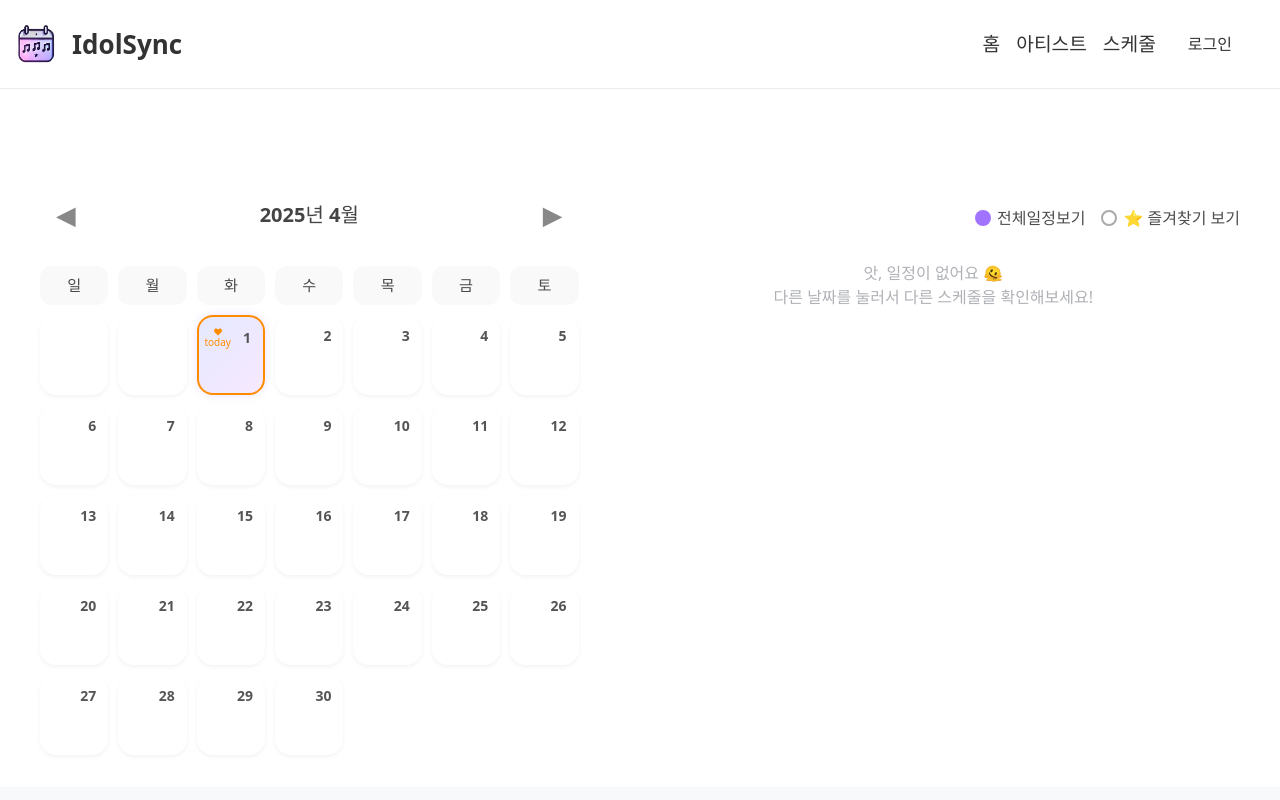
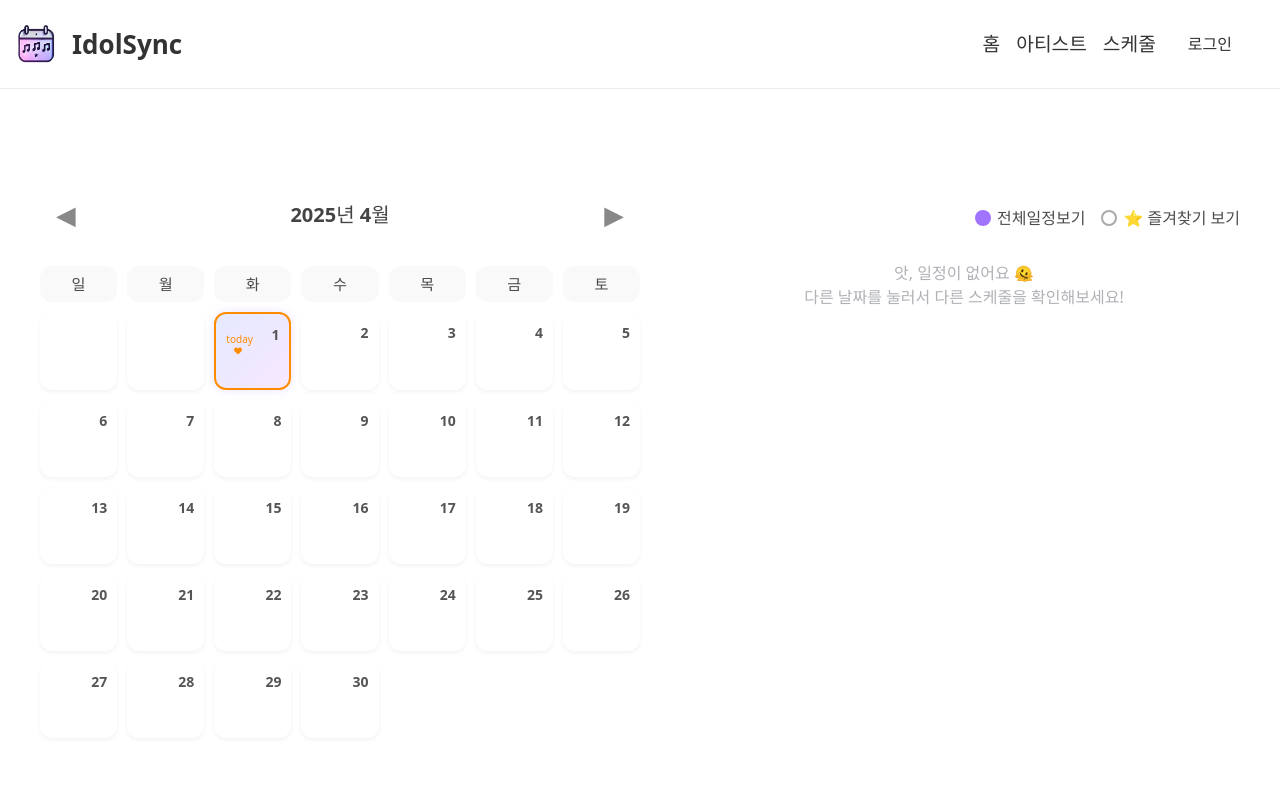
Before and after one commit to oz-4team/bbang-fe, a React (Vite) app: page /schedule in a window 1280 px wide. Shown: the top 800 px of the page. Built offline with nearby package versions, Linux system fonts and the light colour scheme; no server answers.

Commit message:
💄 Style : 달력 크기 고정

```diff
--- a/src/pages/SchedulePage.jsx
+++ b/src/pages/SchedulePage.jsx
@@ -228,10 +228,13 @@ const SchedulePage = () => {
                 ▶
               </button>
             </div>
+            <div className="weekday-row">
+              {weekdayHeaders}
+            </div>
             <div className="calendar-grid">
-              {weekdayHeaders}
               {calendarCells}
-            </div>
+</div>
+
           </div>
 
           <div className="schedule-view">
--- a/src/pages/admin/schedule/Index.jsx
+++ b/src/pages/admin/schedule/Index.jsx
@@ -2,7 +2,7 @@ import React, { useEffect, useState } from "react";
 import { FaMusic } from "react-icons/fa";
 import { useNavigate } from "react-router-dom";
 import useReadArtistGroups from "../../../api/artist/useReadArtistGroups";
-import { fetchArtistSchedules } from "../../../api/schedule/scheduleApi";
+import { fetchArtistSchedules, fetchGroupSchedules } from "../../../api/schedule/scheduleApi";
 import "../../../styles/SchedulePage.css";
 import useArtistManagementStore from "../useArtistManagementStore";
 import StaffScheduleList from "./StaffScheduleList";
@@ -219,10 +219,12 @@ const ScheduleManagementPage = () => {
                 ▶
               </button>
             </div>
+            <div className="weekday-row">
+              {weekdayHeaders}
+            </div>
             <div className="calendar-grid">
-              {weekdayHeaders}
               {calendarCells}
-            </div>
+</div>
           </div>
 
           <div style={{ minWidth: "300px", flexGrow: 1 }}>
--- a/src/styles/SchedulePage.css
+++ b/src/styles/SchedulePage.css
@@ -56,6 +56,9 @@
   flex-grow: 1;
   min-width: 300px;
   max-width: 600px;
+  height: 600px; /* 💡 달력 높이 고정 */
+  display: flex;
+  flex-direction: column;
 }
 
 .calendar-header {
@@ -78,56 +81,75 @@
   color: #444;
 }
 
-.calendar-grid {
+/* ✅ 요일 행: 7열 정렬 */
+.weekday-row {
   display: grid;
   grid-template-columns: repeat(7, 1fr);
   gap: 10px;
+  width: 100%;
   margin-top: 1rem;
 }
 
+/* ✅ 요일 셀: 긴 사각형 + 중앙 정렬 */
 .day-header {
-  text-align: center;
-  font-weight: bold;
-  padding: 0.5rem 0;
+  height: 36px;
   background-color: #f9f9f9;
   border-radius: 12px;
   color: #4a4a4a;
   font-size: 0.95rem;
+  font-weight: bold;
+  display: flex;
+  align-items: center;
+  justify-content: center;
+}
+
+/* ✅ 날짜 셀 */
+.calendar-grid {
+  flex-grow: 1;
+  display: grid;
+  grid-template-columns: repeat(7, 1fr);
+  grid-template-rows: repeat(6, 1fr);
+  gap: 10px;
+  height: 100%;
+  width: 100%;
+  margin-top: 10px;
 }
 
 .day-cell {
-  border: none;
-  min-height: 80px;
-  padding: 0.7rem;
   background: #fff;
-  border-radius: 16px;
-  box-shadow: 0 2px 4px rgba(0, 0, 0, 0.05);
+  border-radius: 12px; /* ✅ 둥근 사각형 */
+  aspect-ratio: 1 / 1; /* ✅ 정사각형 유지 */
+  display: flex;
+  flex-direction: column;
+  justify-content: center;
+  align-items: center;
   position: relative;
   cursor: pointer;
-  transition: all 0.2s ease;
+  box-shadow: 0 2px 4px rgba(0, 0, 0, 0.05);
+  transition: transform 0.2s ease, box-shadow 0.2s ease;
 }
 
 .day-cell:hover {
-  transform: scale(1.02);
+  transform: scale(1.05);
   box-shadow: 0 4px 12px rgba(174, 0, 255, 0.12);
 }
 
 .day-cell.today {
   background: linear-gradient(135deg, #e4e9ff, #f7e8ff);
-  border: 2px solid #ff8c00; /* ✨ 주황 테두리 강조 */
+  border: 2px solid #ff8c00;
   box-shadow: 0 0 10px rgba(161, 116, 255, 0.2);
 }
 
 .day-cell.selected {
   background: linear-gradient(135deg, #f3e8ff, #e0f0ff);
+  border: 2px solid #a174ff;
   box-shadow: 0 0 12px rgba(161, 116, 255, 0.4);
-  border: 2px solid #a174ff;
 }
 
 .date-number {
   position: absolute;
   top: 10px;
-  right: 12px;
+  right: 10px;
   font-size: 14px;
   font-weight: 600;
   color: #555;
@@ -138,7 +160,24 @@
   display: flex;
   align-items: center;
   justify-content: center;
-  gap: 10px;
+  flex-wrap: nowrap;
+  gap: 6px;
+  font-size: 14px;
+}
+
+.music-icon,
+.favorite-icon {
+  display: inline-block;
+  vertical-align: middle;
+  font-size: 16px;
+}
+
+.music-icon {
+  color: #a174ff;
+}
+
+.favorite-icon {
+  color: #ff6b81;
 }
 
 .today-indicator {
@@ -157,17 +196,6 @@
   font-size: 10px;
   color: #FF8C00;
   pointer-events: none;
-}
-
-/* 아이콘 */
-.music-icon {
-  color: #a174ff;
-  font-size: 16px;
-}
-
-.favorite-icon {
-  color: #ff6b81;
-  font-size: 16px;
 }
 
 .schedule-count {
@@ -204,7 +232,6 @@
   font-weight: 500;
 }
 
-/* 좌우 화살표 버튼 */
 .scroll-btn {
   position: absolute;
   top: 50%;
@@ -270,6 +297,6 @@
 }
 
 .custom-radio:hover input[type="radio"]:checked + .radio-circle {
-  box-shadow:0 0 6px rgba(161, 116, 255, 0.6);
+  box-shadow: 0 0 6px rgba(161, 116, 255, 0.6);
   transform: scale(1.1);
 }
```
